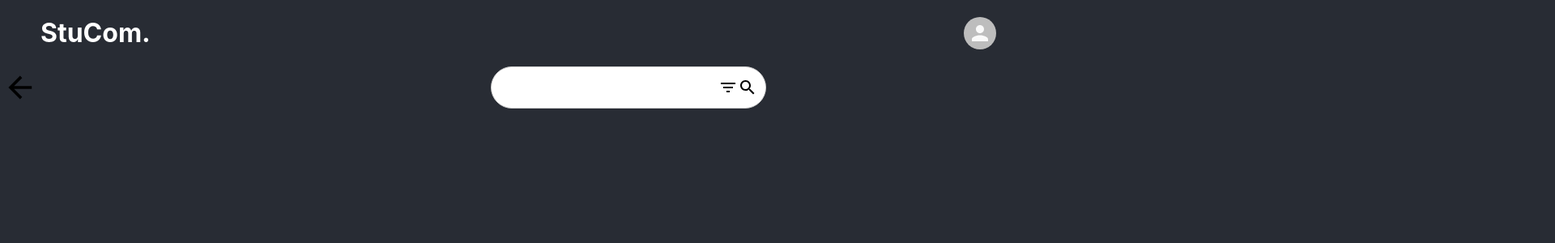
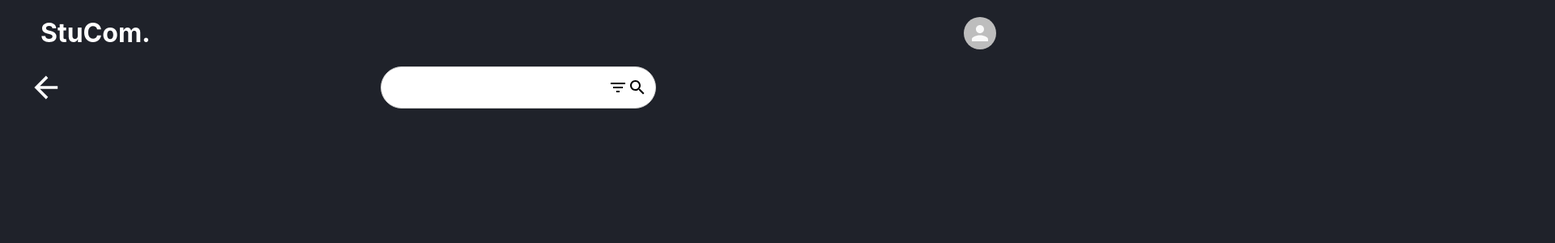
Before and after one commit to pptutn/cloned_fit31361_final_year_proj, a React (Create React App) app: page / in a window 1280 px wide. Shown: the top 300 px of the page at 81% size, 1920 px wide, since content can reach past the window. Built offline with nearby package versions, Linux system fonts and the light colour scheme.

Commit message:
A perfectly positioned header and search bar

```diff
--- a/src/Components/Banner.css
+++ b/src/Components/Banner.css
@@ -3,7 +3,7 @@
     justify-content: space-between;
     align-items: center;
     top: 10px;
-    background-color: #282c34;
+    background-color: #1F222A;
     z-index: 100;
     width: 100%;
   }
--- a/src/Components/Results.css
+++ b/src/Components/Results.css
@@ -6,7 +6,7 @@
 
   position: sticky;
   top: 10px;
-  background-color: #282c34;
+  background-color: #1F222A;
   z-index: 100;
   width: 100%;
 }
--- a/src/Components/SearchBar.css
+++ b/src/Components/SearchBar.css
@@ -4,9 +4,10 @@
     align-items: center;
     position: sticky;
     top: 0;
-    background-color: 282c34;
+    background-color: #1F222A;
     z-index: 100;
     width: 100%;
+    padding-right: 50%;
   }
 
 
@@ -21,6 +22,7 @@
     border: 1px solid lightgray;
     background-color: white;
     border-radius: 999px;
+    margin-right: calc(50vw - 170px);
 }
 
 .header__left {
@@ -28,12 +30,9 @@
     align-items: center;
     justify-content: space-between;
     width: 15vw;
-    margin-left: 80px;
+    padding-left: 80px;
     transform: scale(1.8);
-}
-
-.blank__element {
-    flex: 1;
+    color: #FFFFFF;
 }
 
 .header__center > input {
--- a/src/Components/SearchBar.tsx
+++ b/src/Components/SearchBar.tsx
@@ -18,8 +18,6 @@ function SearchBar() {
             <FilterListIcon />
             <SearchIcon />
         </div>
-
-        <div id = 'blank__element'></div>
       </div>
   );
 }
--- a/src/index.css
+++ b/src/index.css
@@ -5,7 +5,7 @@ body {
     sans-serif;
   -webkit-font-smoothing: antialiased;
   -moz-osx-font-smoothing: grayscale;
-  background-color: #282c34;
+  background-color: #1F222A;
 }
 
 code {
```
